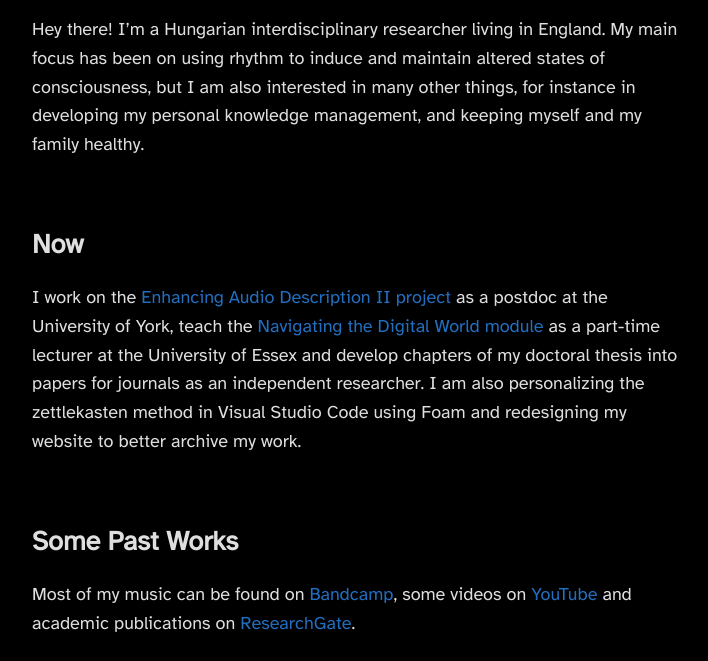
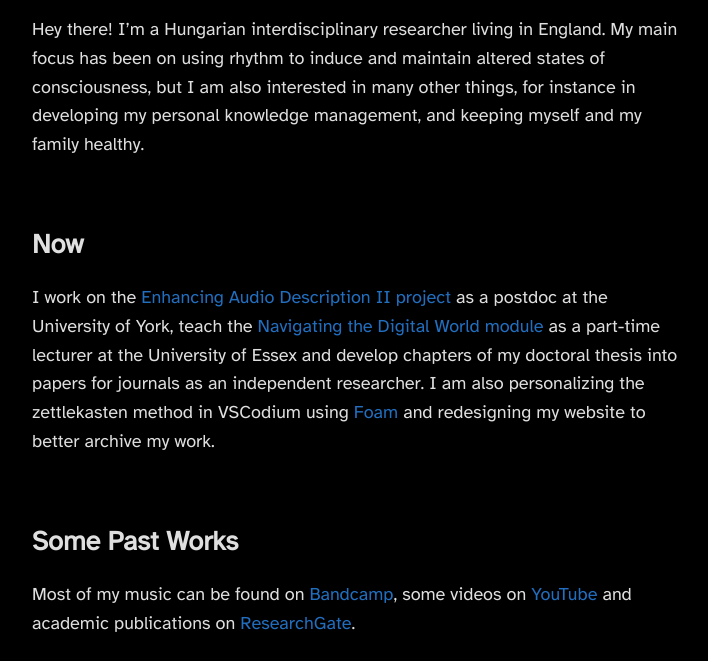
Before and after one commit to khofstadter/krishofstadter.com, a plain HTML site: page index.html in a window 1280 px wide. Shown: the part 139-800 px from the top of the page, without its empty margins (283-991 px from the left). Drawn offline with Linux system fonts and the light colour scheme.

Commit message:
url updates

```diff
--- a/index.html
+++ b/index.html
@@ -24,7 +24,7 @@
     <p>Hey there! I’m a Hungarian interdisciplinary researcher living in England. My main focus has been on using rhythm to induce and maintain altered states of consciousness, but I am also interested in many other things, for instance in developing my personal knowledge management, and keeping myself and my family healthy.</p>
     <br>
     <h2>Now</h2>
-    <p>I work on the <a href="https://enhancingaudiodescription.com/">Enhancing Audio Description II project</a> as a postdoc at the University of York, teach the <a href="https://github.com/khofstadter/CS220AU/">Navigating the Digital World module</a> as a part-time lecturer at the University of Essex and develop chapters of my doctoral thesis into papers for journals as an independent researcher. I am also personalizing the zettlekasten method in Visual Studio Code using Foam and redesigning my website to better archive my work.
+    <p>I work on the <a href="https://enhancingaudiodescription.com/">Enhancing Audio Description II project</a> as a postdoc at the University of York, teach the <a href="https://navigatingthedigitalworld.com/">Navigating the Digital World module</a> as a part-time lecturer at the University of Essex and develop chapters of my doctoral thesis into papers for journals as an independent researcher. I am also personalizing the zettlekasten method in VSCodium using <a href="https://foambubble.github.io/foam/">Foam</a> and redesigning my website to better archive my work.
     </p>
     <br>
     <h2>Some Past Works</h2>
```
Also changed, not shown: 1 other file.
